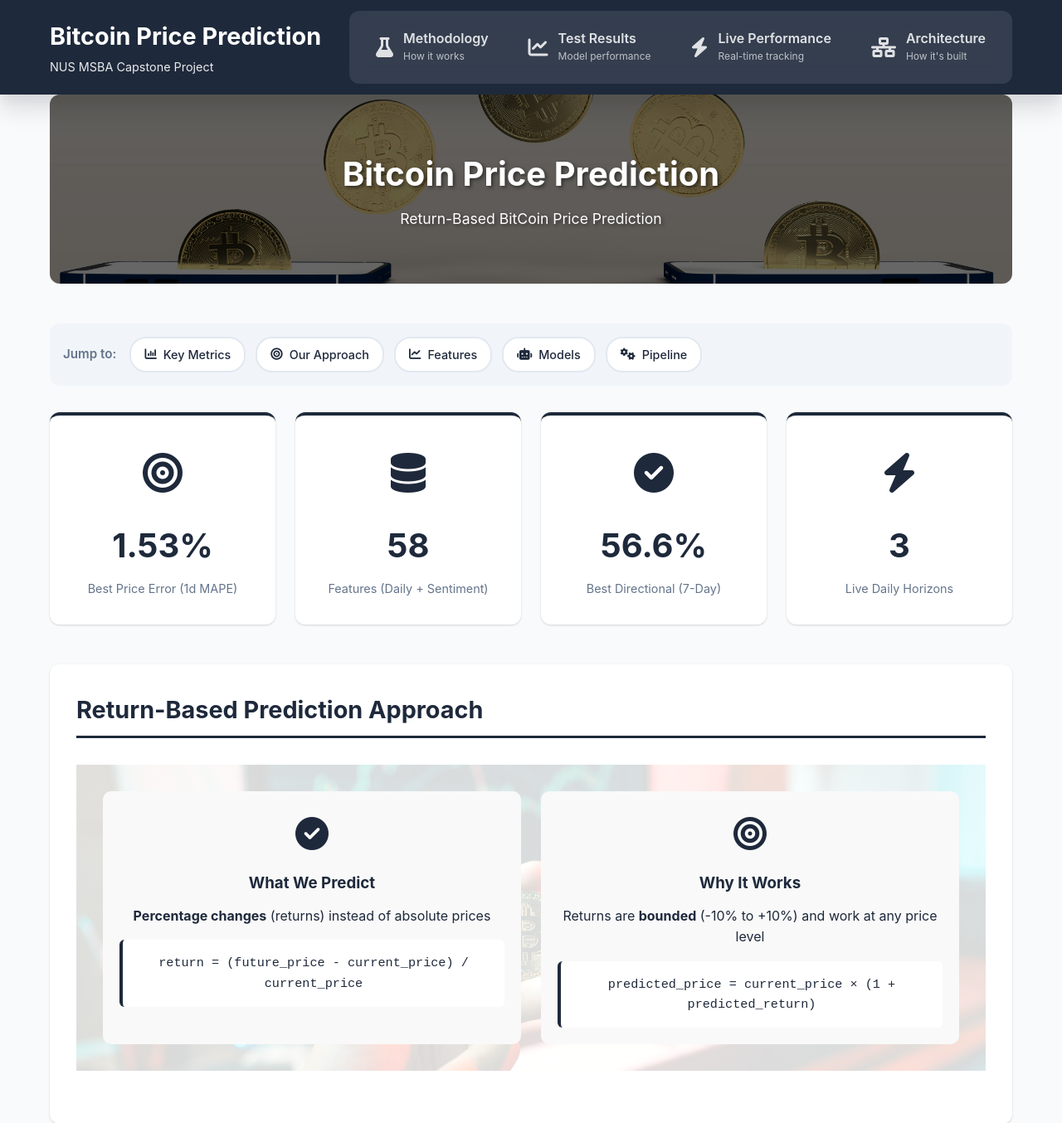
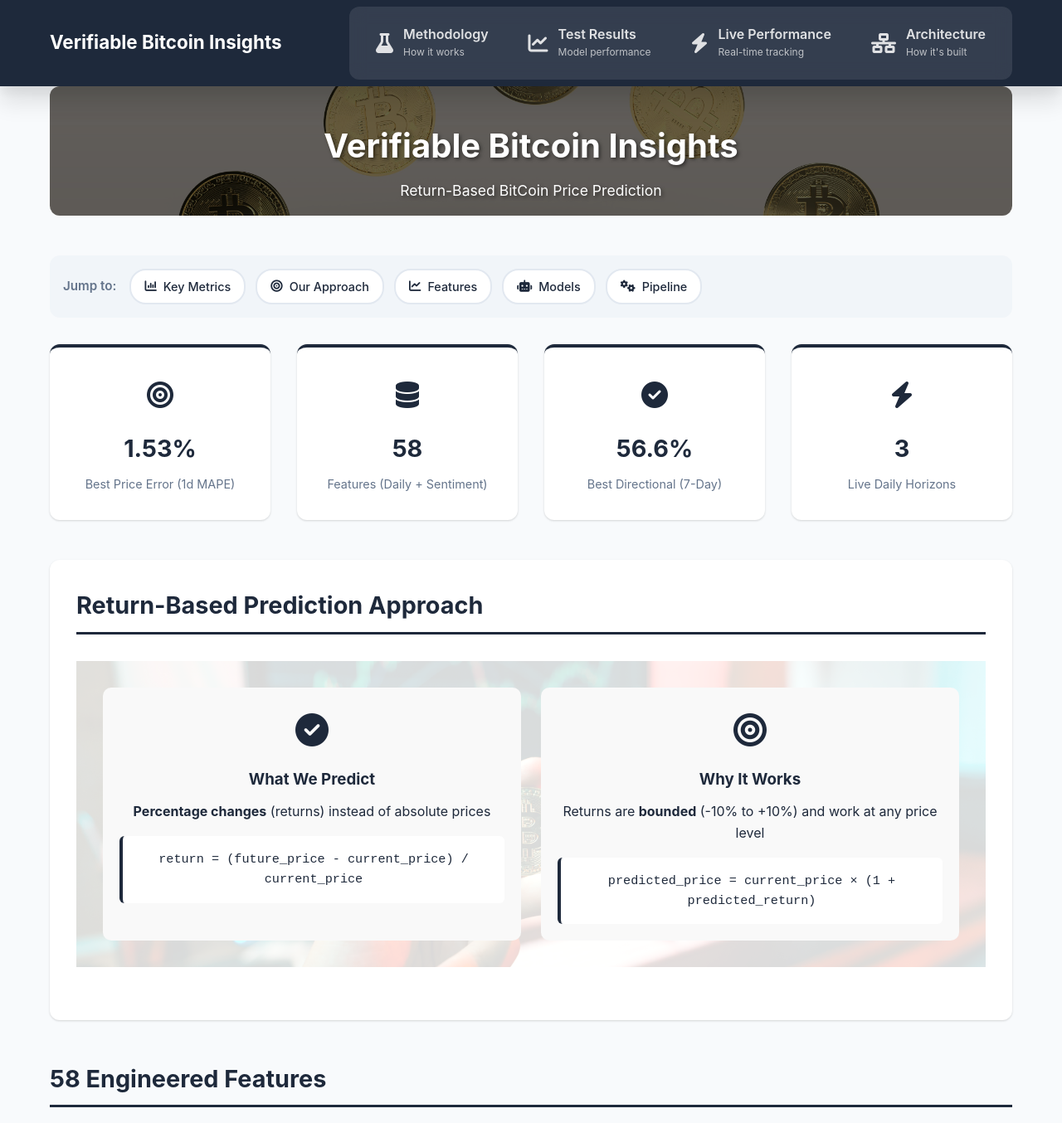
Before and after one commit to ying-jeanne/capstone_msba, a Flask app: page / in a window 1280 px wide. Shown: the top 1354 px of the page at 83% size. Run offline with Flask 3, Linux system fonts and the light colour scheme.

Commit message:
update website

```diff
--- a/webapp/app.py
+++ b/webapp/app.py
@@ -1,5 +1,5 @@
 """
-Bitcoin Price Prediction - Flask Web Application
+Verifiable Bitcoin Insights - Flask Web Application
 =================================================
 Group Project Presentation Website
 
@@ -755,7 +755,7 @@ def api_feature_definitions():
 
 if __name__ == '__main__':
     print("\n" + "=" * 70)
-    print("  BITCOIN PRICE PREDICTION - WEB APPLICATION")
+    print("  VERIFIABLE BITCOIN INSIGHTS - WEB APPLICATION")
     print("=" * 70)
     print("\nStarting Flask server...")
     print("Visit: http://localhost:5002")
--- a/webapp/static/css/style.css
+++ b/webapp/static/css/style.css
@@ -1,5 +1,5 @@
 /* ==========================================================================
-   Bitcoin Price Prediction - Main Stylesheet
+   Verifiable Bitcoin Insights - Main Stylesheet
    ========================================================================== */
 
 /* Variables - Modern Color Palette */
@@ -184,7 +184,7 @@ body {
 .navbar {
     background: #1e293b;
     color: white;
-    padding: 0.8rem 0;
+    padding: 0.5rem 0;
     box-shadow: var(--shadow-lg);
     position: sticky;
     top: 0;
@@ -199,7 +199,7 @@ body {
 }
 
 .nav-brand h1 {
-    font-size: 1.8rem;
+    font-size: 1.4rem;
     margin-bottom: 0.1rem;
 }
 
@@ -300,7 +300,7 @@ main {
 .page-header {
     text-align: center;
     margin-bottom: 3rem;
-    padding: 2rem 0;
+    padding: 1rem 0;
 }
 
 .page-header h1 {
@@ -491,7 +491,7 @@ section h2 {
 }
 
 .metric-value {
-    font-size: 2.5rem;
+    font-size: 2rem;
     font-weight: bold;
     color: var(--primary-color);
     display: block;
@@ -722,7 +722,7 @@ section h2 {
     justify-content: center;
     margin: 0 auto 1rem;
     font-weight: bold;
-    font-size: 1.2rem;
+    font-size: 1rem;
 }
 
 .pipeline-step h4 {
@@ -736,7 +736,7 @@ section h2 {
 }
 
 .pipeline-arrow {
-    font-size: 2rem;
+    font-size: 1.5rem;
     color: var(--primary-color);
     font-weight: bold;
 }
@@ -779,7 +779,7 @@ section h2 {
 }
 
 .metric-icon {
-    font-size: 1.8rem;
+    font-size: 1.4rem;
     margin-bottom: 0.5rem;
 }
 
@@ -1402,8 +1402,8 @@ footer {
 /* Quick Stats */
 .quick-stats {
     display: grid;
-    grid-template-columns: repeat(auto-fit, minmax(200px, 1fr));
-    gap: 1.5rem;
+    grid-template-columns: repeat(auto-fit, minmax(180px, 1fr));
+    gap: 2rem;
     margin: 2rem 0 3rem;
 }
 
@@ -1423,12 +1423,12 @@ footer {
 }
 
 .stat-icon {
-    font-size: 3rem;
+    font-size: 2rem;
     margin-bottom: 1rem;
 }
 
 .stat-value {
-    font-size: 2.5rem;
+    font-size: 1.8rem;
     font-weight: bold;
     color: var(--primary-color);
     margin-bottom: 0.5rem;
@@ -1705,7 +1705,7 @@ footer {
     background-position: center;
     background-attachment: fixed;
     /* Parallax effect */
-    padding: 4rem 2rem;
+    padding: 2.5rem 0 1rem;
     margin-bottom: 3rem;
     border-radius: 12px;
     overflow: hidden;
@@ -2480,8 +2480,8 @@ footer {
 }
 
 .innovation-card h3 {
-    font-size: 1.2rem;
-    margin-bottom: 0.75rem;
+    font-size: 1.1rem;
+    margin-bottom: 1rem;
     color: var(--primary-color);
 }
 
--- a/webapp/static/js/main.js
+++ b/webapp/static/js/main.js
@@ -1,4 +1,4 @@
-// Bitcoin Price Prediction - Main JavaScript
+// Verifiable Bitcoin Insights - Main JavaScript
 
 // Auto-refresh price every 60 seconds
 let priceRefreshInterval;
--- a/webapp/templates/architecture.html
+++ b/webapp/templates/architecture.html
@@ -1,6 +1,6 @@
 {% extends "base.html" %}
 
-{% block title %}System Architecture - Bitcoin Price Prediction{% endblock %}
+{% block title %}System Architecture - Verifiable Bitcoin Insights{% endblock %}
 
 {% block content %}
 <div class="page-header">
--- a/webapp/templates/base.html
+++ b/webapp/templates/base.html
@@ -4,7 +4,7 @@
 <head>
     <meta charset="UTF-8">
     <meta name="viewport" content="width=device-width, initial-scale=1.0">
-    <title>{% block title %}Bitcoin Price Prediction{% endblock %}</title>
+    <title>{% block title %}Verifiable Bitcoin Insights{% endblock %}</title>
     <link rel="stylesheet" href="{{ url_for('static', filename='css/style.css') }}">
     <!-- Font Awesome -->
     <link rel="stylesheet" href="https://cdnjs.cloudflare.com/ajax/libs/font-awesome/6.4.0/css/all.min.css">
@@ -16,8 +16,7 @@
     <nav class="navbar">
         <div class="container">
             <div class="nav-brand">
-                <h1>Bitcoin Price Prediction</h1>
-                <p class="subtitle">NUS MSBA Capstone Project</p>
+                <h1>Verifiable Bitcoin Insights</h1>
             </div>
             <ul class="nav-menu">
                 <li>
@@ -70,8 +69,8 @@
 
     <footer>
         <div class="container">
-            <p>&copy; 2025 Bitcoin Price Prediction Project | Built with Flask & ML</p>
-            <p class="footer-note">Models trained on return-based predictions to eliminate systematic bias</p>
+            <p>&copy; 2025 Verifiable Bitcoin Insights</p>
+            <p class="footer-note">Transparent AI Predictions • Verified on Blockchain • Bias-Eliminated Models</p>
         </div>
     </footer>
 
--- a/webapp/templates/live.html
+++ b/webapp/templates/live.html
@@ -1,6 +1,6 @@
 {% extends "base.html" %}
 
-{% block title %}Live Performance - Bitcoin Price Prediction{% endblock %}
+{% block title %}Live Performance - Verifiable Bitcoin Insights{% endblock %}
 
 {% block content %}
 <div class="page-header">
@@ -21,7 +21,7 @@
         <div class="price-display">
             <span class="price-label" style="color: var(--text-secondary);">BTC/USD</span>
             <span class="price-value" id="currentPrice"
-                style="font-size: 2.5rem; font-weight: bold; color: var(--text-color);">${{
+                style="font-size: 2rem; font-weight: bold; color: var(--text-color);">${{
                 "{:,.2f}".format(summary.current_price) }}</span>
             <span class="price-timestamp" style="color: var(--text-secondary);">Last updated: {{ summary.timestamp
                 }}</span>
@@ -386,7 +386,6 @@
                             }
                         }
                     });
-
                     showStatus('✅ Chart created successfully with ' + validPredictions.length + ' data points!');
                     console.log('Chart instance created:', chart);
                 })
--- a/webapp/templates/methodology.html
+++ b/webapp/templates/methodology.html
@@ -1,11 +1,11 @@
 {% extends "base.html" %}
 
-{% block title %}Methodology - Bitcoin Price Prediction{% endblock %}
+{% block title %}Methodology - Verifiable Bitcoin Insights{% endblock %}
 
 {% block content %}
 <div class="page-header page-header-with-bg"
     style="background-image: url({{ url_for('static', filename='images/bitcoin1.jpg') }});">
-    <h1>Bitcoin Price Prediction</h1>
+    <h1>Verifiable Bitcoin Insights</h1>
     <p class="page-subtitle">Return-Based BitCoin Price Prediction</p>
 </div>
 
```
Also changed, not shown: webapp/templates/results.html (+4 -4 lines), webapp/templates/test_chart.html (+38 -9 lines), README.md, 1 other file.
